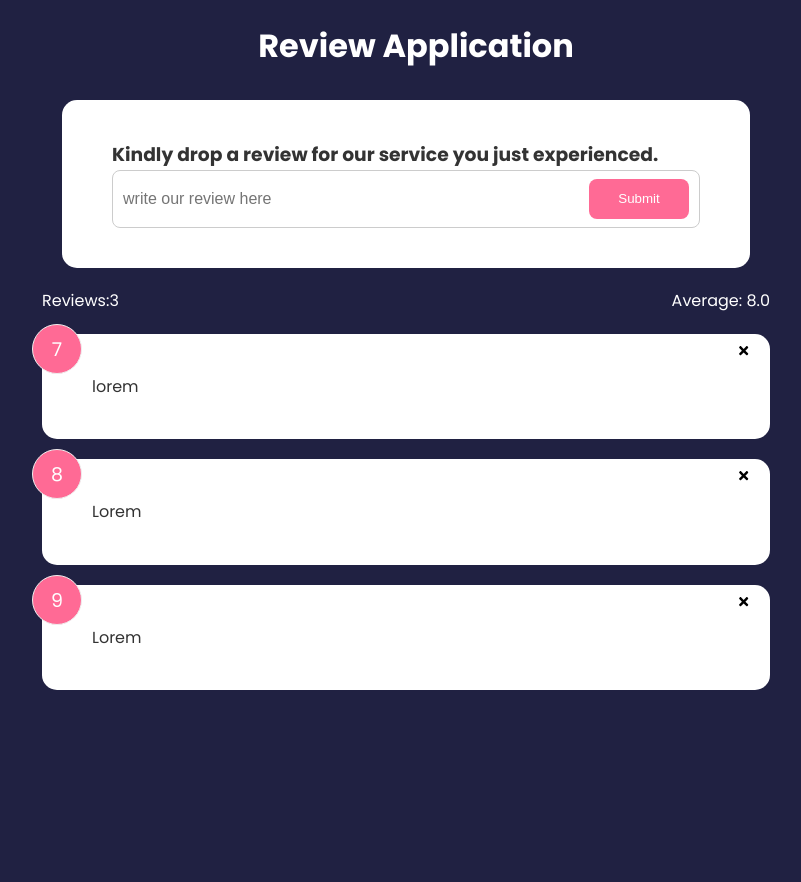
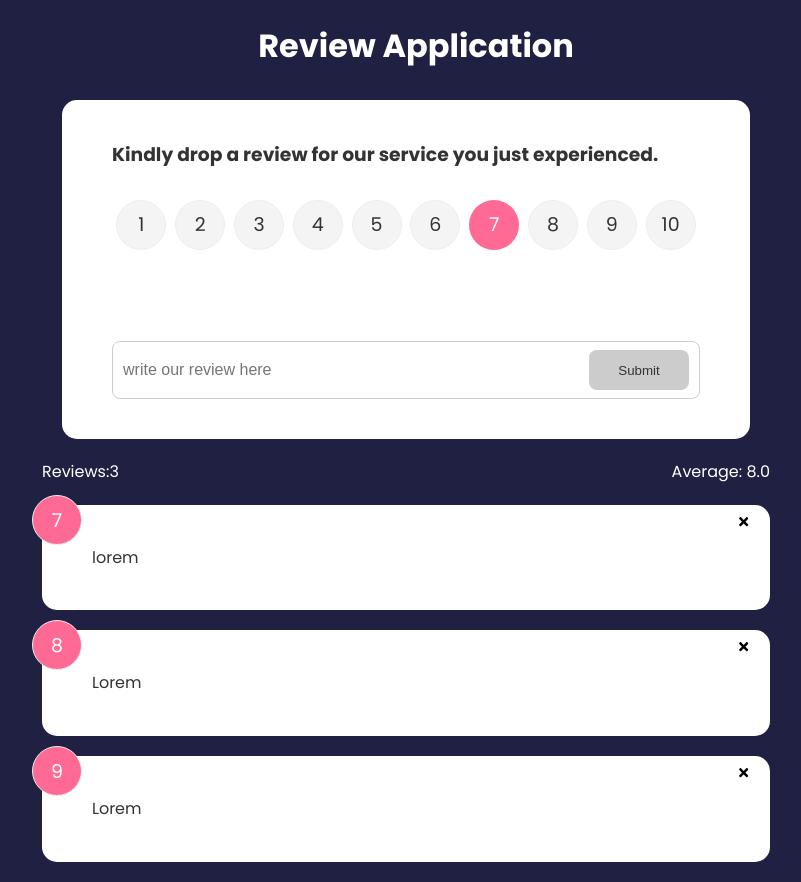
Before and after one commit to Ishahtech/Feedback-App, a React (Vite) app: page /review in a window 1280 px wide. Shown: the whole page, without its empty margins (234-1035 px from the left). Before the commit the page ends 800 px from the top, so only its background shows below. Built offline with nearby package versions, Linux system fonts and the light colour scheme.

Commit message:
feat: Rating added, reviewform adds a new review and rating

```diff
--- a/package.json
+++ b/package.json
@@ -12,7 +12,9 @@
   "dependencies": {
     "react": "^18.2.0",
     "react-dom": "^18.2.0",
-    "react-icons": "^5.0.1"
+    "react-icons": "^5.0.1",
+    "react-uuid": "^2.0.0",
+    "uuid": "^9.0.1"
   },
   "devDependencies": {
     "@types/react": "^18.2.56",
--- a/src/App.jsx
+++ b/src/App.jsx
@@ -4,6 +4,7 @@
 import ReviewList from "./Component/ReviewList";
 import ReviewStats from "./Component/ReviewStats";
 import ReviewForm from "./Component/ReviewForm";
+import { v4 as uuid } from 'uuid';
 
 
 function App() {
@@ -14,6 +15,11 @@
         setReview(review.filter((item) => item.id !== id))
     } }
 
+    //function to add review
+  const AddReview = (newReview) => {
+    newReview.id = uuid()
+    setReview([newReview, ...review])
+  }
 
 
   return (
@@ -28,7 +34,7 @@
       </Router> */}
 
     <div className="container">
-        <ReviewForm />
+        <ReviewForm handleAdd={AddReview} />
         <ReviewStats reviews={review} />
         <ReviewList reviews={review} deleteReview={deleteReview} />
       </div>
--- /dev/null
+++ b/src/Component/Rating.jsx
@@ -0,0 +1,59 @@
+import { useState } from "react"
+
+function Rating({ratingState}) {
+    const [selected, setSelected] = useState(7)
+
+    const handleSelect = (e) => {
+        setSelected(+e.currentTarget.value)
+        ratingState(+e.currentTarget.value)
+    }
+  return (
+    <>
+     <ul className="rating">
+        <li>
+            <input type="radio" id="num1" name="rating" value="1" onChange={handleSelect} checked={selected === 1} />
+            <label htmlFor="num1">1</label>
+        </li>
+        <li>
+            <input type="radio" id="num2" name="rating" value="2" onChange={handleSelect} checked={selected === 2} />
+            <label htmlFor="num2">2</label>
+        </li>
+        <li>
+            <input type="radio" id="num3" name="rating" value="3" onChange={handleSelect} checked={selected === 3} />
+            <label htmlFor="num3">3</label>
+        </li>
+        <li>
+            <input type="radio" id="num4" name="rating" value="4" onChange={handleSelect} checked={selected === 4} />
+            <label htmlFor="num4">4</label>
+        </li>
+        <li>
+            <input type="radio" id="num5" name="rating" value="5" onChange={handleSelect} checked={selected === 5} />
+            <label htmlFor="num5">5</label>
+        </li>
+        <li>
+            <input type="radio" id="num6" name="rating" value="6" onChange={handleSelect} checked={selected === 6} />
+            <label htmlFor="num6">6</label>
+        </li>
+        <li>
+            <input type="radio" id="num7" name="rating" value="7" onChange={handleSelect} checked={selected === 7} />
+            <label htmlFor="num7">7</label>
+        </li>
+        <li>
+            <input type="radio" id="num8" name="rating" value="8" onChange={handleSelect} checked={selected === 8} />
+            <label htmlFor="num8">8</label>
+        </li>
+        <li>
+            <input type="radio" id="num9" name="rating" value="9" onChange={handleSelect} checked={selected === 9} />
+            <label htmlFor="num9">9</label>
+        </li>
+        <li>
+            <input type="radio" id="num10" name="rating" value="10" onChange={handleSelect} checked={selected === 10} />
+            <label htmlFor="num10">10</label>
+        </li>
+
+    </ul>
+    </>
+  )
+}
+
+export default Rating
--- a/src/Component/ReviewForm.jsx
+++ b/src/Component/ReviewForm.jsx
@@ -1,29 +1,73 @@
 import { useState } from "react";
 import Button from "./Layout/Button";
+import Rating from "./Rating";
 
-function ReviewForm() {
+const spanStyle = {
+  display: 'block',
+fontStyle: 'italic',
+marginTop: '10px'
+}
+
+function ReviewForm({handleAdd}) {
+  //state for input text
     const [text, setText] = useState('')
 
+  //state for button(disable)
+    const [btnDisabled, setBtnDisabled] = useState(true)
+
+  //state for validation(characters)
+    const [msg, setMsg] = useState('')
+
+  // state to hande ratings from users
+    const [rating, setRating] = useState(8)
+
+  //function to update the text state (the input field) && validate the characters to be above 20 before the button is enabled
     const textHandler = (e) => {
+      if(text === '') {
+        setBtnDisabled(true)  //disable button
+        setMsg(null) //do not display message
+      } else if(text !== '' && text.trim().length <=20){
+        setMsg('your review must be above 20characters') //display message
+        setBtnDisabled(true) //disable button
+      } else {
+        setMsg(null) //do not display message
+        setBtnDisabled(false)  //do not disable button
+      }
+
         setText(e.target.value)
+    }
+
+    const formSubmit = (e) => {
+      e.preventDefault()
+      if (text.trim().length >20){
+        const newReview = {
+          text,
+          rating
+        }
+        handleAdd(newReview)
+        setText('')
+      }
     }
   return (
     <>
       <div className="container">
         <div className="card">
-          <form>
+          <form onSubmit={formSubmit}>
             <h3>Kindly drop a review for our service you just experienced.</h3>
+            <Rating ratingState={(rating) => setRating(rating)} />
+            <br /> <br />
             <div className="input-group">
                 <input type="text" value={text} placeholder="write our review here" onChange={textHandler} />
-                <Button type='submit' variant='secondary'>
+
+                <Button type='submit' variant='secondary' isDisabled={btnDisabled}>
                     Submit
                 </Button>
-
             </div>
-          </form>
-        </div>
-      </div>
-    </>
+             {msg && ( <span className="message" style={spanStyle}>{msg}</span>)}
+         </form>
+       </div>
+     </div>
+   </>
   );
 }
 
--- a/src/index.css
+++ b/src/index.css
@@ -188,7 +188,7 @@
 .message {
   padding-top: 10px;
   text-align: center;
-  color: rebeccapurple;
+  color: #ff6a95;
 }
 
 /* FIX: Remove position: absolute to keep about icon at the bottom of the
```
Also changed, not shown: 1 other file (tests, documents, lock files or other folders).
